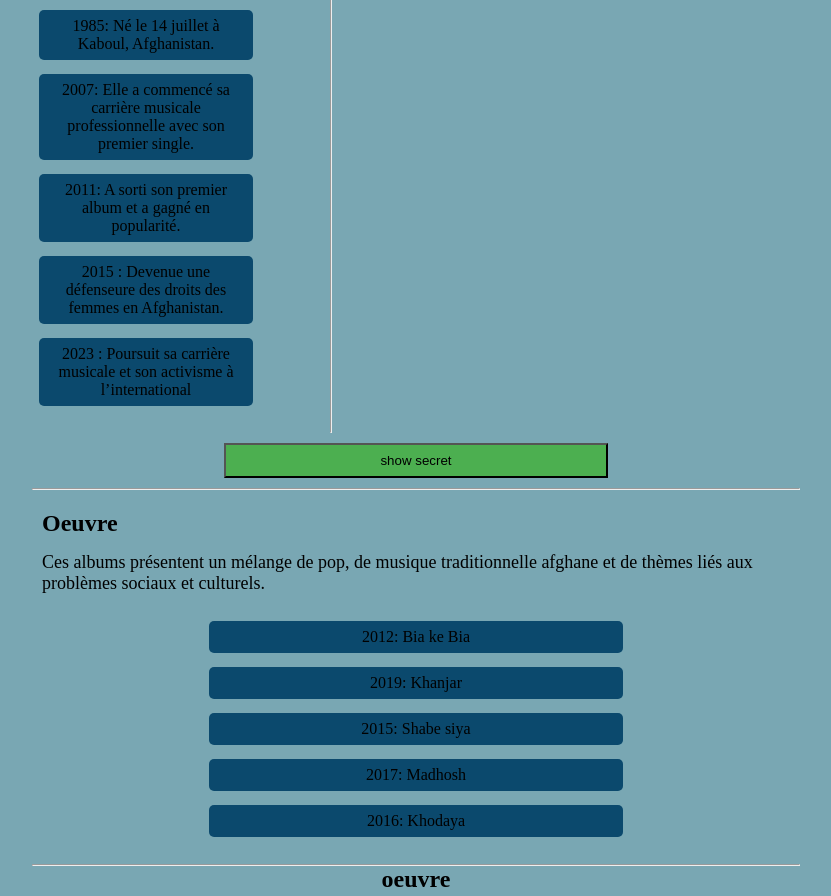
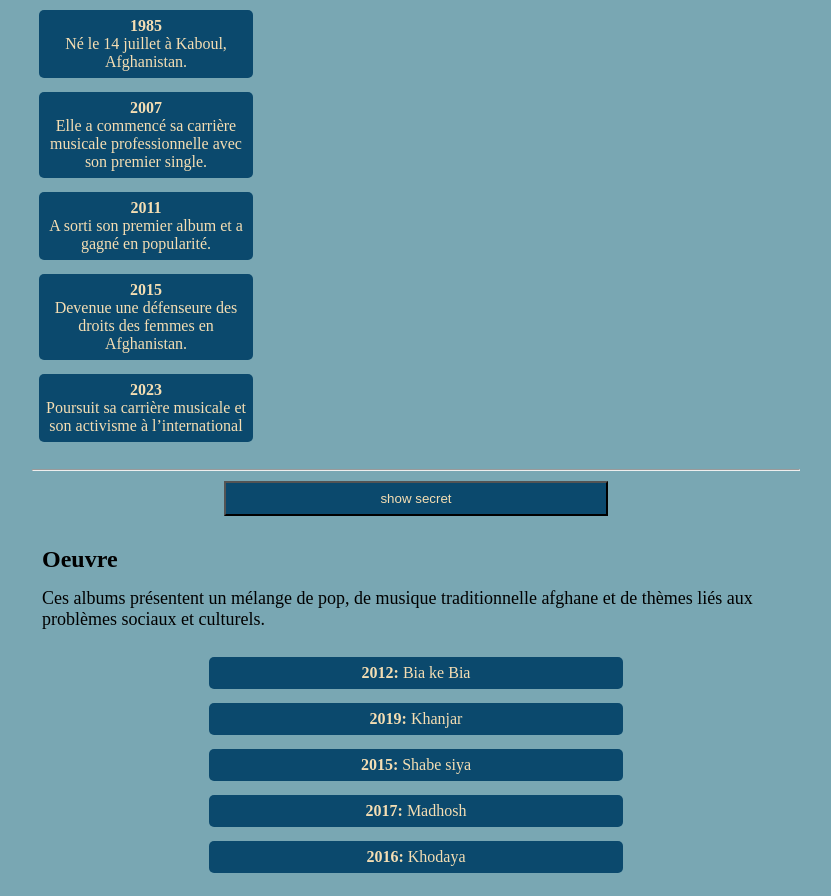
Before and after one commit to nadima-mokhtari/Aryana, a plain HTML site: page index.html in a window 1280 px wide. Shown: the part 784-1680 px from the top of the page, without its empty margins (224-1055 px from the left). Drawn offline with Linux system fonts and the light colour scheme.

Commit message:
update css

```diff
--- a/index.html
+++ b/index.html
@@ -3,7 +3,7 @@
 <head>
     <meta charset="UTF-8">
     <meta name="viewport" content="width=device-width, initial-scale=1.0">
-    <link rel="stylesheet" href="style.index.css">
+    <link rel="stylesheet" href="styles.css">
     <title>Aryana</title>
 </head>
 <body>
@@ -27,28 +27,28 @@
 
 
     <section id="biographie">
-     <div class="biographie__right">
+    <div class="biographie__right">
     <img class="biographie__image" src="asset photo/3.jpg" alt="">
 </div>
 <div class="biographie__left">
     <h1 class="biographie__title"> biographie</h1>
     <p class="biographie__paragraph"> Aryana Sayeed est une chanteuse, compositrice, personnalité de la télévision et activiste afghane. Elle chante en pachtou et en dari. Elle est l'une des artistes musicales les plus célèbres d'Afghanistan, se produisant régulièrement dans des concerts et des festivals. Militante des libertés et des droits des femmes dans son pays, elle a été plusieurs fois menacée de mort. En août 2021, elle quitte l'Afghanistan à la suite de l'offensive qui ramène les talibans au pouvoir. Sayeed est née à Kaboul, en Afghanistan, d'un père pachtoune, commerçant de fruits secs, et d'une mère tadjike. Ses parents quittent l'Afghanistan alors qu'elle a 8 ans1 et vivent à Peshawar au Pakistan avant de s'installer en Suisse. À l'âge de 12 ans, elle obtient une admission dans une école de musique où elle se produit avec une chorale Même si ce n'était pas pour longtemps, [...] cela m'a définitivement fait réaliser ce que je voulais devenir quand je serais grande . Elle émigre ensuite clandestinement au Royaume-Uni, rejoignant les membres de sa famille déjà installés à Londres, et y obtient l'asile politique.</p>
     <ul class="biographie__list">
-        <li class="biographie__item biographie__item--naissance">1985: Né le 14 juillet à Kaboul, Afghanistan.</li>
-        <li class="biographie__item biographie__item--music"> 2007: Elle a commencé sa carrière musicale professionnelle avec son premier single.</li>
-        <li class="biographie__item biographie__item--album">2011: A sorti son premier album et a gagné en popularité.</li>
-        <li class="biographie__item biographie__item--droit">2015 : Devenue une défenseure des droits des femmes en Afghanistan.</li>
-        <li class="biographie__item biographie__item--activite">2023 : Poursuit sa carrière musicale et son activisme à l’international</li>
+        <li class="biographie__item biographie__item--naissance"><strong>1985</strong> Né le 14 juillet à Kaboul, Afghanistan.</li>
+        <li class="biographie__item biographie__item--music"> <strong>2007</strong> Elle a commencé sa carrière musicale professionnelle avec son premier single.</li>
+        <li class="biographie__item biographie__item--album"><strong>2011</strong> A sorti son premier album et a gagné en popularité.</li>
+        <li class="biographie__item biographie__item--droit"><strong>2015</strong>  Devenue une défenseure des droits des femmes en Afghanistan.</li>
+        <li class="biographie__item biographie__item--activite"><strong>2023 </strong> Poursuit sa carrière musicale et son activisme à l’international</li>
     </ul>
 </div>
+</section>
 <hr>
-</section>
 
 
 <section id="secret">
 <button id="showSecret"> show secret</button>
-<p id="secretItem" style="display: none;">Le secret du personnage est : [Aryana Sayed a une fois secrètement performé pour un petit groupe de fans dans un endroit caché pour surprendre ses supporters !
-<hr>
+<div id="secret">
+<p id="secretItem" style="display: none;"><strong>  Aryana Sayed a une fois secrètement performé pour un petit groupe de fans dans un endroit caché pour surprendre ses supporters !</strong></div>
 </section>
 
 
@@ -56,13 +56,12 @@
         <h1 class="oeuvre__title"> Oeuvre</h1>
         <p class="oeuvre__paragraph"> Ces albums présentent un mélange de pop, de musique traditionnelle afghane et de thèmes liés aux problèmes sociaux et culturels.</p>
         <ul class="oeuvre__list">
-            <li class="oeuvre__item oeuvre__item--bia"> 2012: Bia ke Bia</li>
-            <li class="oeuvre__item oeuvre__item--khanjar"> 2019: Khanjar</li>
-            <li class="oeuvre__item oeuvre__item--shabe">2015: Shabe siya</li>
-            <li class="oeuvre__item oeuvre__item--madhosh"> 2017: Madhosh</li>
-            <li class="oeuvre__item oeuvre__item--khodaya">2016: Khodaya</li>
+            <li class="oeuvre__item oeuvre__item--bia"> <strong>2012:</strong> Bia ke Bia</li>
+            <li class="oeuvre__item oeuvre__item--khanjar"> <strong>2019: </strong>Khanjar</li>
+            <li class="oeuvre__item oeuvre__item--shabe"><strong>2015: </strong>Shabe siya</li>
+            <li class="oeuvre__item oeuvre__item--madhosh"> <strong>2017:</strong> Madhosh</li>
+            <li class="oeuvre__item oeuvre__item--khodaya"><strong>2016: </strong>Khodaya</li>
         </ul>
-<hr>
 </section>
 
 
--- a/style.index.css
+++ b/styles.css
@@ -56,7 +56,7 @@ body{
 }
 .navigation__link{
     margin-right: 20px;
-    color: black;
+    color:wheat;
     text-decoration: none;
 }
 .navigation__link:hover{
@@ -108,6 +108,7 @@ text-transform: uppercase;
     margin-top: 20px;
     margin-bottom: 20px;
     text-align: center;
+    color: wheat;
 }
 .biographie__item{
     border-radius: 10px;
@@ -165,9 +166,10 @@ text-transform: uppercase;
 
 #showSecret{
     margin: 10px 5px 10px 5px;
-    background-color: #4CAF50;
+    background-color:   rgb(11, 73, 109);
     padding: 8px;
     width: 50%;
+    color: wheat;
 }
 
 
@@ -189,6 +191,7 @@ text-transform: uppercase;
     margin-bottom: 20px;
     justify-content: space-around;
     text-align: center;
+    color: wheat;
 
 }
 .oeuvre__item{
@@ -267,13 +270,12 @@ text-transform: uppercase;
     margin-top: 15px;
     margin-bottom: 20px;
     margin-left: 10px;
-    box-shadow: 0 4px 6px rgb(148, 24, 24);
     transition: 0.6s ease-in-out;
 
 }
 
 .galerie__item:hover{
-    transform: scale(1.25);
+    transform: scale(1.125);
 }
 
 #contact{
@@ -293,8 +295,8 @@ text-transform: uppercase;
     margin-left: 25%;
     margin-right: 25%;
     padding: 10px 20px;
-    background-color: #4CAF50;
-    color: white;
+    background-color:   rgb(11, 73, 109);
+    color:wheat;
     margin-bottom: 10px;
 }
 .contact__title{
@@ -313,6 +315,22 @@ footer{
     font-size: x-large;
 }
 
+
+.biographie__left ul li:hover{
+    background-color: rgb(192, 107, 22)
+}
+
+.oeuvre__item:hover{
+    background-color: rgb(192, 107, 22);
+}
+
+#showSecret:hover{
+    background-color: rgb(192, 107, 22);
+}
+
+.button:hover{
+    background-color: rgb(192, 107, 22);
+}
 
 /* Téléphones */
 @media (max-width: 767px){
```
